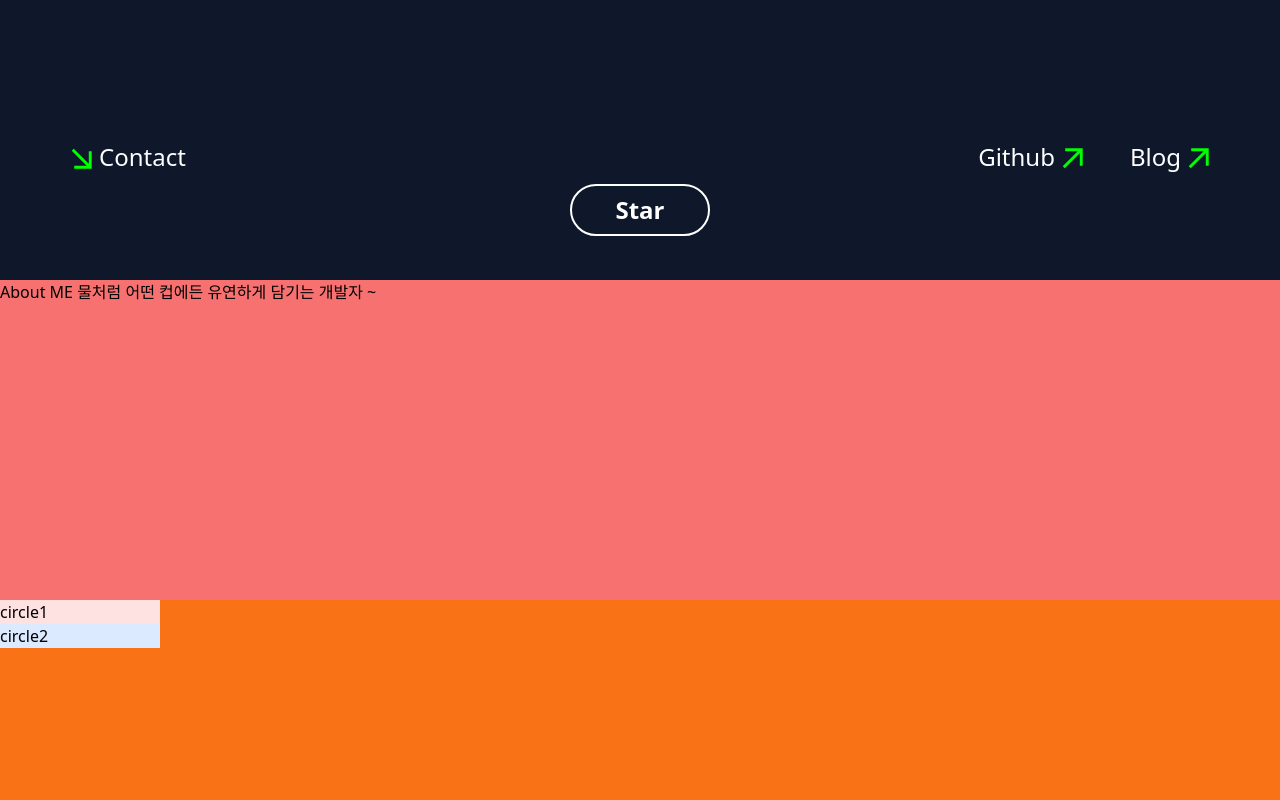
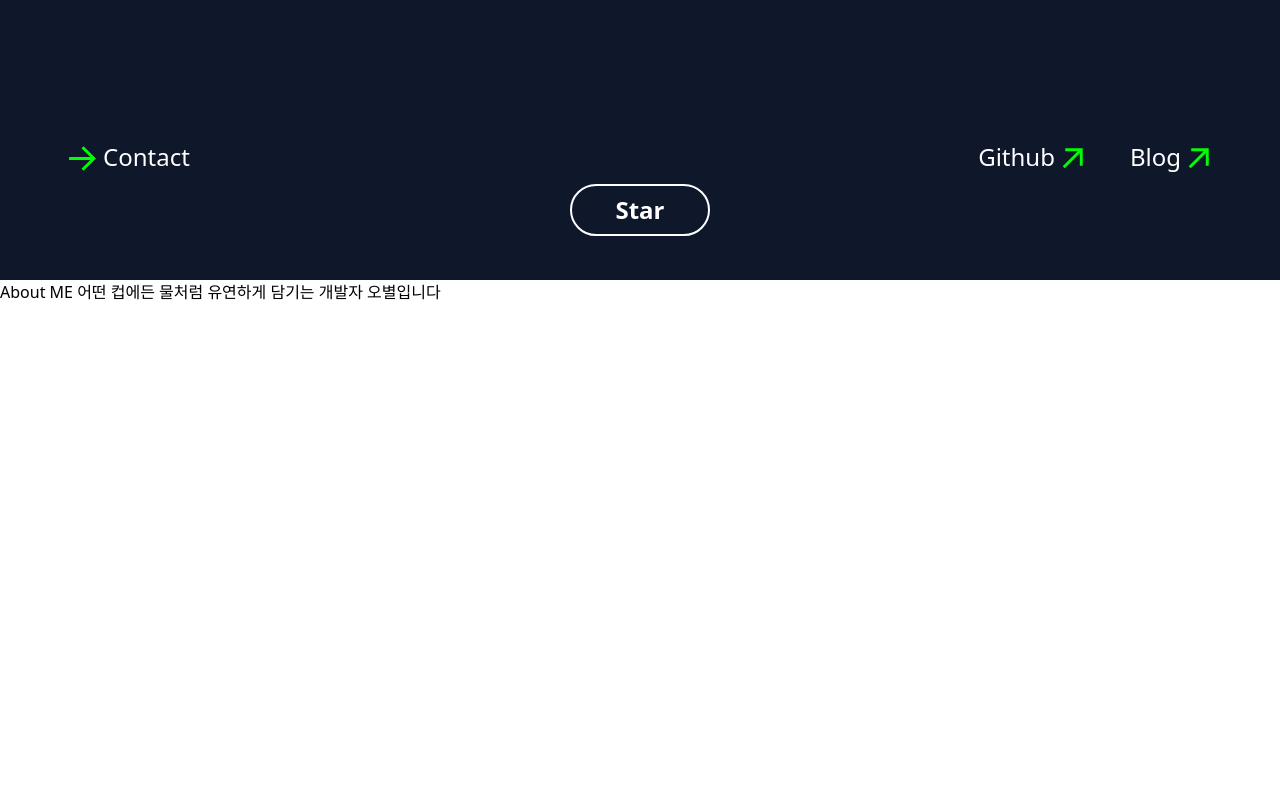
Before and after one commit to loeybho/Newport, a React (Vite) app: page / in a window 1280 px wide. Shown: the part 520-1320 px from the top of the page. Built offline with nearby package versions, Linux system fonts and the light colour scheme.

Commit message:
Style. Lenis 부드러운 스크롤 추가

```diff
--- a/package.json
+++ b/package.json
@@ -13,6 +13,7 @@
     "@gsap/react": "^2.1.1",
     "autoprefixer": "^10.4.19",
     "gsap": "^3.12.5",
+    "lenis": "^1.1.1",
     "postcss": "^8.4.38",
     "react": "^18.2.0",
     "react-dom": "^18.2.0",
--- a/src/App.jsx
+++ b/src/App.jsx
@@ -1,6 +1,19 @@
 import { RouterProvider } from "react-router-dom";
 import router from "@/routes";
+import Lenis from "lenis";
 function App() {
+  const lenis = new Lenis();
+
+  lenis.on("scroll", (e) => {
+    console.log(e);
+  });
+
+  function raf(time) {
+    lenis.raf(time);
+    requestAnimationFrame(raf);
+  }
+
+  requestAnimationFrame(raf);
   return (
     <>
       <RouterProvider router={router} />
--- a/src/pages/AboutMe.jsx
+++ b/src/pages/AboutMe.jsx
@@ -1,37 +1,9 @@
-import { useGSAP } from "@gsap/react";
-import gsap from "gsap";
-import { ScrollTrigger } from "gsap/ScrollTrigger";
-
 export default function AboutMe() {
-  useGSAP(() => {
-    gsap.registerPlugin(ScrollTrigger);
-
-    gsap.to("#circle1", {
-      scrollTrigger: {
-        trigger: "#area2",
-        start: "top center",
-        end: "+=250",
-        scrub: true,
-      },
-      x: 300,
-      duration: 2,
-    });
-  }, []);
-
   return (
-    <div id="h-screen">
-      <div id="area1" className="h-80 bg-red-400">
-        About ME 물처럼 어떤 컵에든 유연하게 담기는 개발자 ~
+    <div className="h-screen">
+      <div id="area1" className="">
+        About ME 어떤 컵에든 물처럼 유연하게 담기는 개발자 오별입니다
       </div>
-      <div id="area2" className="bg-orange-500 h-80">
-        <div id="circle1" className="bg-red-100 w-40">
-          circle1
-        </div>
-        <div id="circle2" className="bg-blue-100 w-40">
-          circle2
-        </div>
-      </div>
-      <div id="area3" className="h-80 bg-yellow-400"></div>
     </div>
   );
 }
--- a/src/pages/Cover.jsx
+++ b/src/pages/Cover.jsx
@@ -60,10 +60,10 @@ export default function Cover() {
         </div>
 
         <div className=" flex text-2xl justify-end font-light tracking-normal">
-          <button className="px-16 flex flex-grow ">
+          <button className="px-16 flex flex-grow gap-1">
             <img
               src="/slash-arrow.svg"
-              style={{ transform: "rotate(90deg)" }}
+              style={{ transform: "rotate(45deg)" }}
             />
             Contact
           </button>
```
Also changed, not shown: 1 other file (tests, documents, lock files or other folders).
